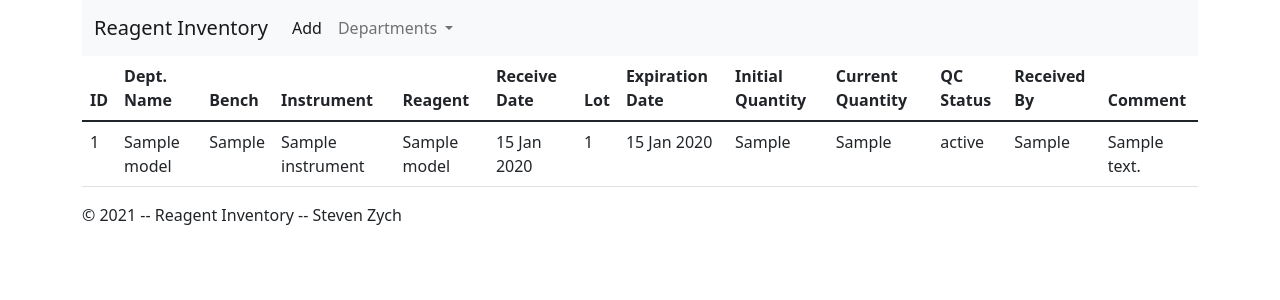
After one commit to SteveZych/reagent_inventory, a Node server app: template views/reagent.ejs in a window 1280 px wide. The commit adds this page. Shown: the top 300 px of the page. Run offline with Node 20, Linux system fonts and the light colour scheme; the template is opened without the code that fills it: most values are stand-ins (such as "Sample title", 1, 10 or a date in 2020); some libraries are stand-ins or nearby versions.

Commit message:
added reagent route

```diff
--- a/index.js
+++ b/index.js
@@ -11,7 +11,7 @@ app.use(express.static(path.join(__dirname, "public")));
 app.use(express.urlencoded({ extended: false })); // <--- middleware configuration
 
 app.listen(3000, () => {
-  console.log("Server started (http://localhost:3000/) !");
+  console.log("Server started (http://localhost:3000/)");
 });
 
 //Connection to the database
@@ -35,16 +35,17 @@ const sql_create_reagents = `CREATE TABLE IF NOT EXISTS Reagent (
     Receive_Date VARCHAR(100) NOT NULL,
     Lot_Number INTEGER(20) NOT NULL,
     Expiration_Date DATE NOT NULL,
-    Quantity INTEGER(10) NOT NULL,
+    Quantity_Initial INTEGER(10) NOT NULL,
+    Quantity_Current INTEGER(10) NOT NULL,
     QC_Status BINARY NOT NULL,
+    Received_By VARCHAR(100) NOT NULL,
     Comments TEXT
   );`;
 
   db.run(sql_create_reagents, err => {
     if (err) {
       return console.error(err.message);
-    }else{
-    console.log("Successful creation of the 'Reagents' table")};
+    }
   });
 
 //GET for home route
@@ -65,9 +66,12 @@ app.get("/add", (req, res) => {
 
 // POST /add
 app.post("/add", (req, res) => {
-    let sql = `INSERT INTO Reagent (Department_Name, Department_Bench, Instrument, Reagent_Name, Receive_Date, Lot_Number,
-        Expiration_Date, Quantity, QC_Status, Comments) VALUES (?, ?, ?, ?, ?, ?, ?, ?, ?, ?)`;
-    let reagent = [req.body.Department_Name, req.body.Department_Bench, req.body.Instrument, req.body.Reagent_Name, req.body.Receive_Date, req.body.Lot_Number, req.body.Expiration_Date, req.body.Quantity, 0, req.body.Comments];
+    let sql = `INSERT INTO Reagent (Department_Name, Department_Bench, Instrument, Reagent_Name, Receive_Date,
+        Lot_Number, Expiration_Date, Quantity_Initial, Quantity_Current, QC_Status, Received_By, Comments)
+        VALUES (?, ?, ?, ?, ?, ?, ?, ?, ?, ?, ?, ?)`;
+    let reagent = [req.body.Department_Name, req.body.Department_Bench, req.body.Instrument,
+        req.body.Reagent_Name, req.body.Receive_Date, req.body.Lot_Number, req.body.Expiration_Date,
+        req.body.Quantity, req.body.Quantity, 0, req.body.Received_By, req.body.Comments];
     db.run(sql, reagent, err => {
         if (err) {
             console.log("Reagent was not added to database");
@@ -85,11 +89,11 @@ app.get("/bench/:bench", (req, res) =>{
         if (err) {
             console.log(err);
         }
-        res.render('index', {model: row});
+        res.render('bench', {model: row});
     })
   });
 
-  //GET for bench route
+  //GET for instrument route
 app.get("/instrument/:instrument", (req, res) =>{
     let instrument = req.params.instrument;
     let sql = "SELECT DISTINCT Reagent_Name FROM Reagents WHERE Instrument = ?";
@@ -97,6 +101,18 @@ app.get("/instrument/:instrument", (req, res) =>{
         if (err) {
             console.log(err);
         }
-        res.render('index', {model: row});
+        res.render('instrument', {model: row});
     })
   });
+
+    //GET for reagent route
+app.get("/reagent/:reagent", (req, res) =>{
+    let reagent = req.params.reagent;
+    let sql = "SELECT * FROM Reagents WHERE Reagent_Name = ?";
+    db.get(sql, reagent, (err, row) => {
+        if (err) {
+            console.log(err);
+        }
+        res.render('reagent', {model: row});
+    })
+  });
--- /dev/null
+++ b/views/reagent.ejs
@@ -0,0 +1,43 @@
+<!--This view is the /reagent route and will display a log of individual reagents with all information and
+ability to remove quantities-->
+<%- include("_header") -%>
+<table class="table">
+    <thead>
+      <tr>
+        <th scope="col">ID</th>
+        <th scope="col">Dept. Name</th>
+        <th scope="col">Bench</th>
+        <th scope="col">Instrument</th>
+        <th scope="col">Reagent</th>
+        <th scope="col">Receive Date</th>
+        <th scope="col">Lot</th>
+        <th scope="col">Expiration Date</th>
+        <th scope="col">Initial Quantity</th>
+        <th scope="col">Current Quantity</th>
+        <th scope="col">QC Status</th>
+        <th scope="col">Received By</th>
+        <th scope="col">Comment</th>
+      </tr>
+    </thead>
+    <tbody>
+    <% for (const r of model){ %>
+      <tr>
+        <td><%= r.Reagent_ID%></td>
+        <td><%= r.Department_Name%></td>
+        <td><%= r.Department_Bench%></td>
+        <td><%= r.Instrument%></td>
+        <td><%= r.Reagent_Name%></td>
+        <td><%= r.Receive_Date%></td>
+        <td><%= r.Lot_Number%></td>
+        <td><%= r.Expiration_Date%></td>
+        <td><%= r.Quantity_Initial%></td>
+        <td><%= r.Quantity_Current%></td>
+        <td><%= r.QC_Status%></td>
+        <td><%= r.Received_By%></td>
+        <td><%= r.Comments%></td>
+      </tr>
+    <% } %>
+    </tbody>
+  </table>
+
+  <%- include("_footer") -%>
```
Also changed, not shown: views/_editor.ejs (+7 -0 lines).
